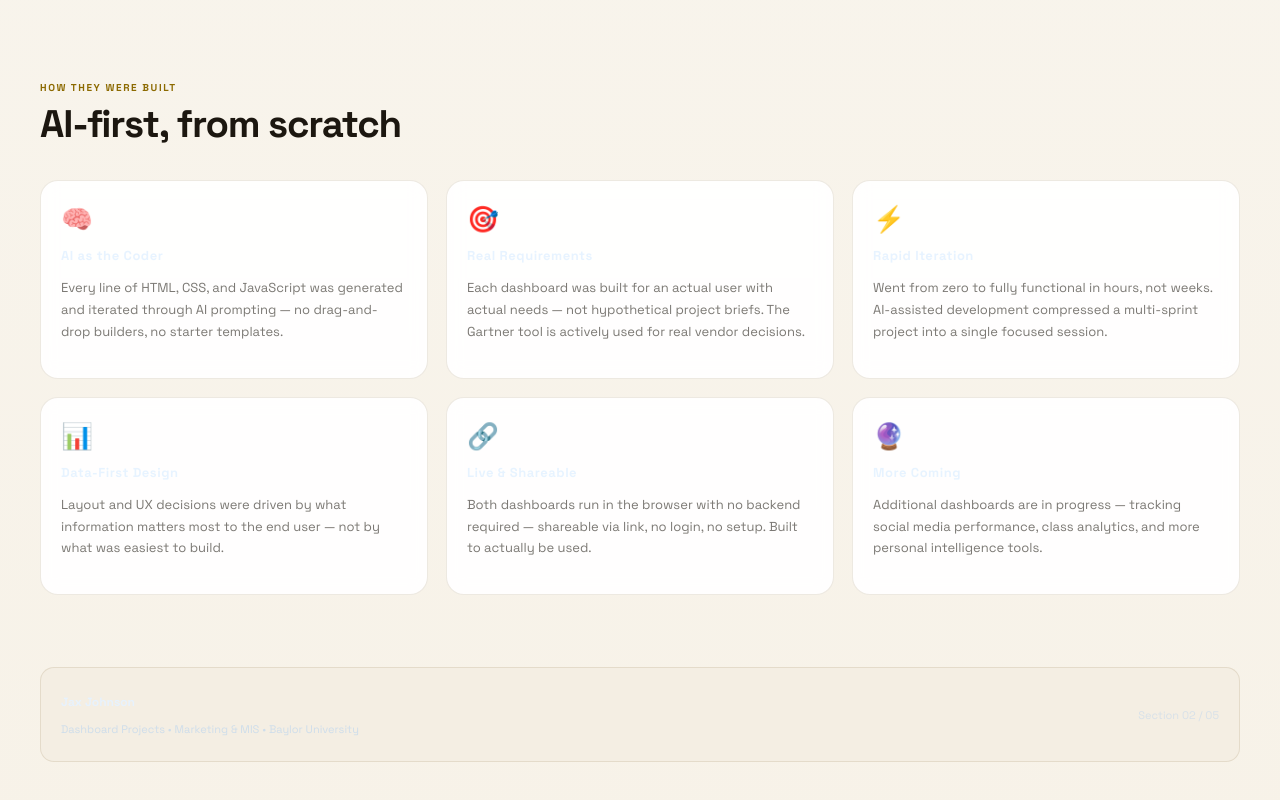
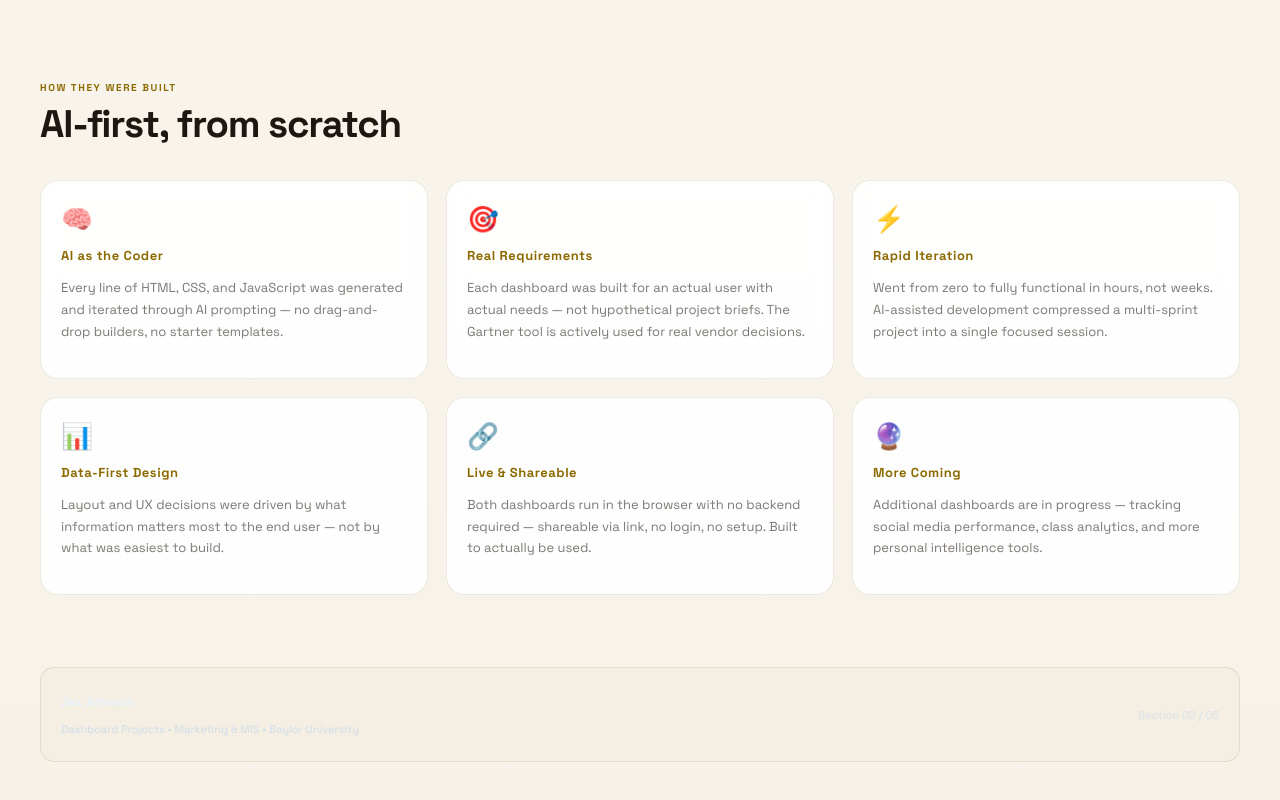
Before and after one commit to JaxJ12/Portfolio, a plain HTML site: page dashboards.html in a window 1280 px wide. Shown: the part 1958-2758 px from the top of the page. Drawn offline with nearby package versions, Linux system fonts and the light colour scheme; no server answers.

Commit message:
fix: color of the bottom cards

```diff
--- a/dashboards.html
+++ b/dashboards.html
@@ -358,7 +358,7 @@
       margin: 0 0 8px;
       font-size: 13px; font-weight: 700;
       letter-spacing: 0.04em;
-      color: rgba(230,242,255,0.94);
+      color: var(--gold);
     }
 
     .breakdown-item__desc {
```
